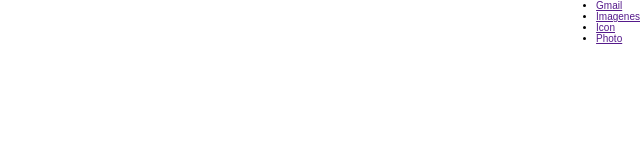
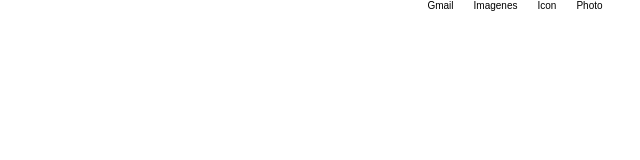
Before and after one commit to natsdev/Google_clone, a plain HTML site: page index.html in a window 1280 px wide. Shown: the whole page, without its empty margins (640-1280 px from the left). Drawn offline with Linux system fonts and the light colour scheme.

Commit message:
Nav styled

```diff
--- a/css/main.css
+++ b/css/main.css
@@ -23,16 +23,42 @@ body{
     font-family: var(--font-letter)
 }
 
+a{
+    text-decoration: none;
+    cursor: pointer;
+}
+
 /* --- Header ---  */
 
 header{
-    /* Modelo de caja  */
+    /* modelo de caja  */
     width: 100%;
     height: 60px;
 }
 
 header nav{
-    /* Modelo de caja  */
+    /* modelo de caja  */
     display: flex;
     justify-content: flex-end;
 }
+
+header  nav .nav-right-section {
+    /* modelo de caja  */
+    display: flex;
+    justify-content: center;
+    align-items: center;
+    width: 250px;
+    height: auto;
+
+
+    /* visual */
+    list-style: none;
+}
+
+nav .nav-right-section a{
+    /* posicionamiento  */
+    margin: 10px;
+
+    /* tipografia   */
+    color: #000000;
+}
--- a/index.html
+++ b/index.html
@@ -10,7 +10,7 @@
 <body>
     <header>
         <nav>
-            <ul>
+            <ul class="nav-right-section">
                 <li>
                     <a href="">Gmail</a>
                 </li>
```
